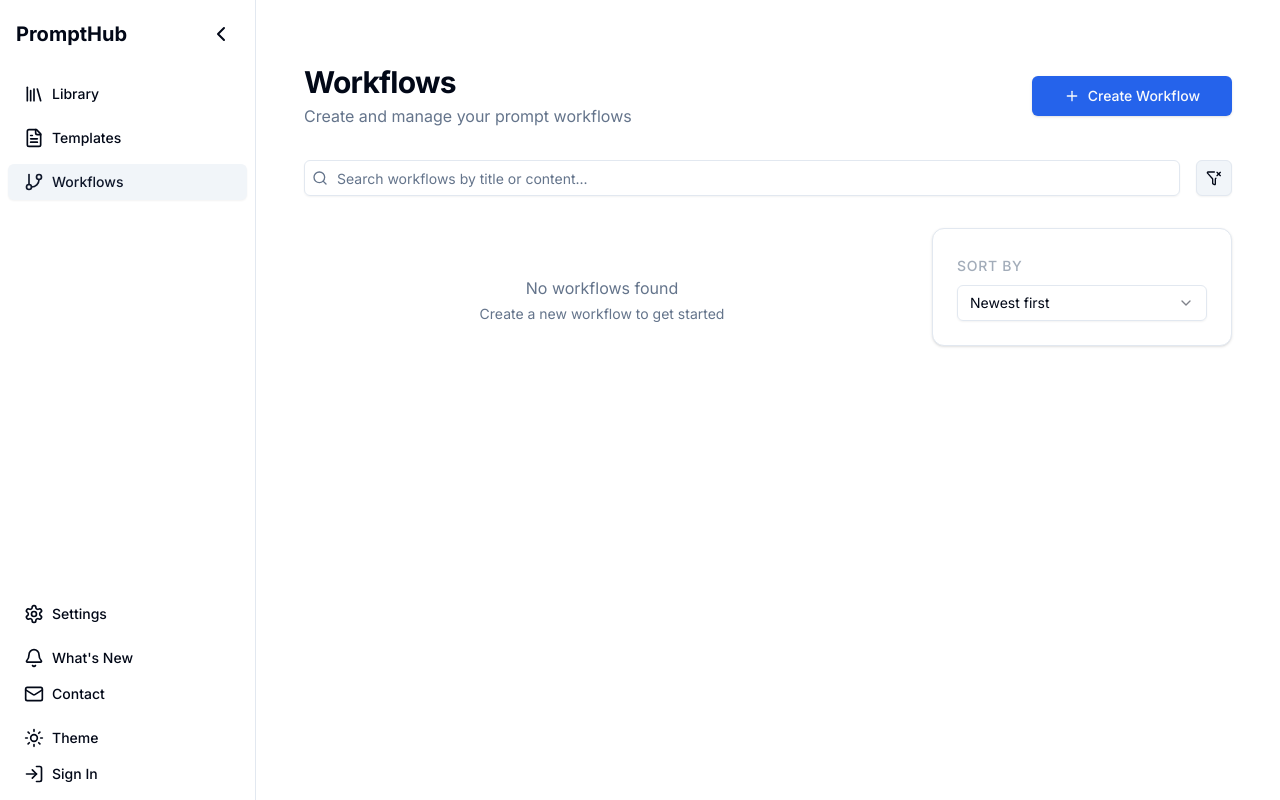
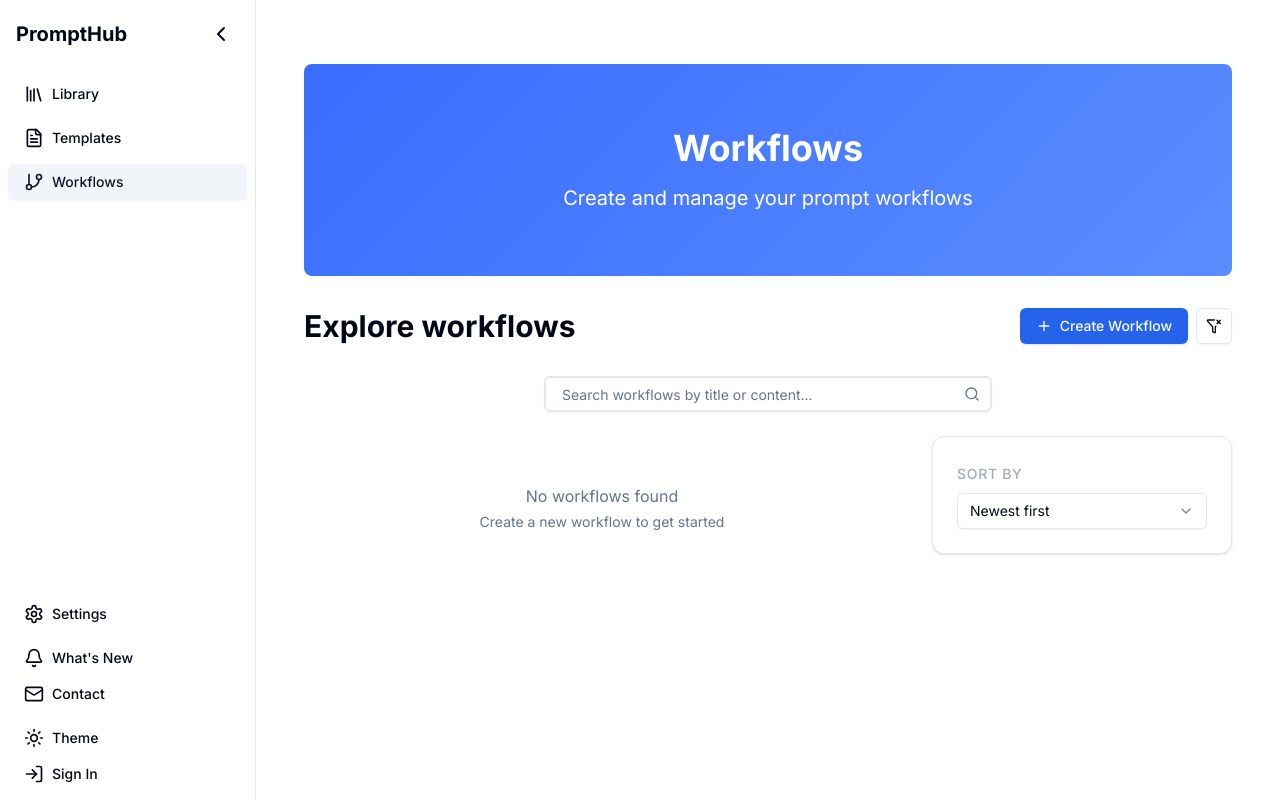
Before and after one commit to oliverbarreto/promptsforhumans, a Next.js app: page /workflows in a window 1280 px wide. Built offline with nearby package versions, Linux system fonts and the light colour scheme.

Commit message:
UI: improved UI of search in all pages

```diff
--- a/app/library/page.tsx
+++ b/app/library/page.tsx
@@ -1,7 +1,7 @@
 "use client"
 
 import { useState, useEffect, useCallback } from "react"
-import { Plus, Filter, FilterX } from "lucide-react"
+import { Plus, Filter, FilterX, Search } from "lucide-react"
 import { Button } from "@/components/ui/button"
 import { Input } from "@/components/ui/input"
 import { CreateGroupDialog } from "@/components/create-group-dialog"
@@ -149,15 +149,25 @@ export default function LibraryPage() {
         </div>
       </div>
 
-      <div className="flex items-center gap-4 mb-6">
-        <PromptFilter value={currentFilter} onValueChange={setCurrentFilter} />
+      <div className="space-y-4 mb-6">
+        <div className="flex justify-center">
+          <div className="relative max-w-md w-full">
             <Input
               type="search"
               placeholder="Search prompts and groups by title or content..."
               value={searchTerm}
               onChange={(e) => setSearchTerm(e.target.value)}
-          className="max-w-md"
+              className="w-full pl-4 pr-10 border-2 focus:border-primary"
             />
+            <Search className="absolute right-3 top-2.5 h-4 w-4 text-muted-foreground" />
+          </div>
+        </div>
+        <div className="flex justify-center">
+          <PromptFilter
+            value={currentFilter}
+            onValueChange={setCurrentFilter}
+          />
+        </div>
       </div>
 
       <div className="flex flex-col lg:flex-row gap-6">
--- a/app/page.tsx
+++ b/app/page.tsx
@@ -8,7 +8,7 @@ import { FiltersSidebar } from "@/components/filters-sidebar"
 import { PromptList } from "@/components/prompt-list"
 import type { Prompt } from "@/types/prompt"
 import { mockPrompts } from "@/data/mock-data"
-import { Filter, FilterX, Plus } from "lucide-react"
+import { Filter, FilterX, Plus, Search } from "lucide-react"
 import { cn } from "@/lib/utils"
 
 export default function HomePage() {
@@ -100,14 +100,17 @@ export default function HomePage() {
         </div>
       </div>
 
-      <div className="mb-6">
+      <div className="mb-6 flex justify-center">
+        <div className="relative max-w-md w-full">
           <Input
             type="search"
             placeholder="Search prompts by title or content..."
             value={searchTerm}
             onChange={(e) => setSearchTerm(e.target.value)}
-          className="max-w-md"
+            className="w-full pl-4 pr-10 border-2 focus:border-primary"
           />
+          <Search className="absolute right-3 top-2.5 h-4 w-4 text-muted-foreground" />
+        </div>
       </div>
 
       <div className="flex flex-col lg:flex-row gap-6">
--- a/app/workflows/page.tsx
+++ b/app/workflows/page.tsx
@@ -64,36 +64,28 @@ export default function WorkflowsPage() {
 
   return (
     <div className="container mx-auto py-8 px-4">
+      {/* Hero Section */}
+      <div className="relative bg-[linear-gradient(135deg,#0033FF,#3366FF,#6699FF)] bg-[length:300%_300%] animate-gradient text-white py-16 mb-8 rounded-lg">
+        <div className="max-w-3xl mx-auto text-center">
+          <h1 className="text-4xl font-bold mb-4">Workflows</h1>
+          <p className="text-xl">Create and manage your prompt workflows</p>
+        </div>
+      </div>
+
       <div className="flex items-center justify-between mb-8">
-        <div className="space-y-1">
-          <h1 className="text-3xl font-bold tracking-tight">Workflows</h1>
-          <p className="text-muted-foreground">
-            Create and manage your prompt workflows
-          </p>
-        </div>
+        <h2 className="text-3xl font-bold">Explore workflows</h2>
+        <div className="flex items-center gap-2">
           <Link href="/workflows/create">
-          <Button size="lg">
+            <Button>
               <Plus className="mr-2 h-4 w-4" />
               Create Workflow
             </Button>
           </Link>
-      </div>
-
-      <div className="flex items-center gap-4 mb-8">
-        <div className="relative flex-1">
-          <Search className="absolute left-2 top-2.5 h-4 w-4 text-muted-foreground" />
-          <Input
-            placeholder="Search workflows by title or content..."
-            value={search}
-            onChange={(e) => setSearch(e.target.value)}
-            className="pl-8"
-          />
-        </div>
           <Button
             variant="outline"
             size="icon"
-          className={cn(showFilters && "bg-muted")}
             onClick={() => setShowFilters(!showFilters)}
+            title={showFilters ? "Hide filters" : "Show filters"}
           >
             {showFilters ? (
               <FilterX className="h-4 w-4" />
@@ -101,6 +93,20 @@ export default function WorkflowsPage() {
               <Filter className="h-4 w-4" />
             )}
           </Button>
+        </div>
+      </div>
+
+      <div className="mb-6 flex justify-center">
+        <div className="relative max-w-md w-full">
+          <Input
+            type="search"
+            placeholder="Search workflows by title or content..."
+            value={search}
+            onChange={(e) => setSearch(e.target.value)}
+            className="w-full pl-4 pr-10 border-2 focus:border-primary"
+          />
+          <Search className="absolute right-3 top-2.5 h-4 w-4 text-muted-foreground" />
+        </div>
       </div>
 
       <div className="flex flex-col md:flex-row gap-8">
```
Lines whose indentation alone changed are shown as unchanged.
